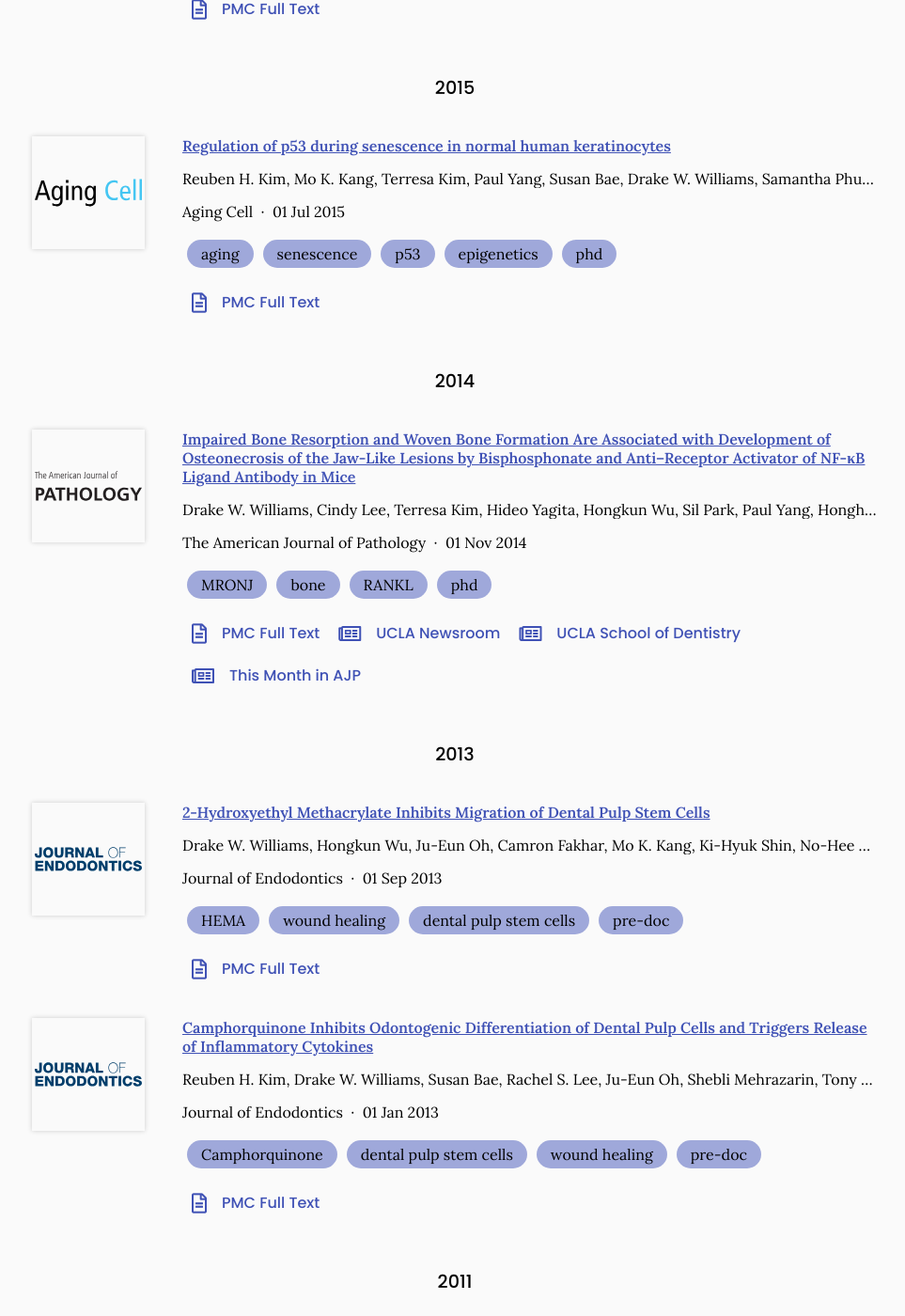
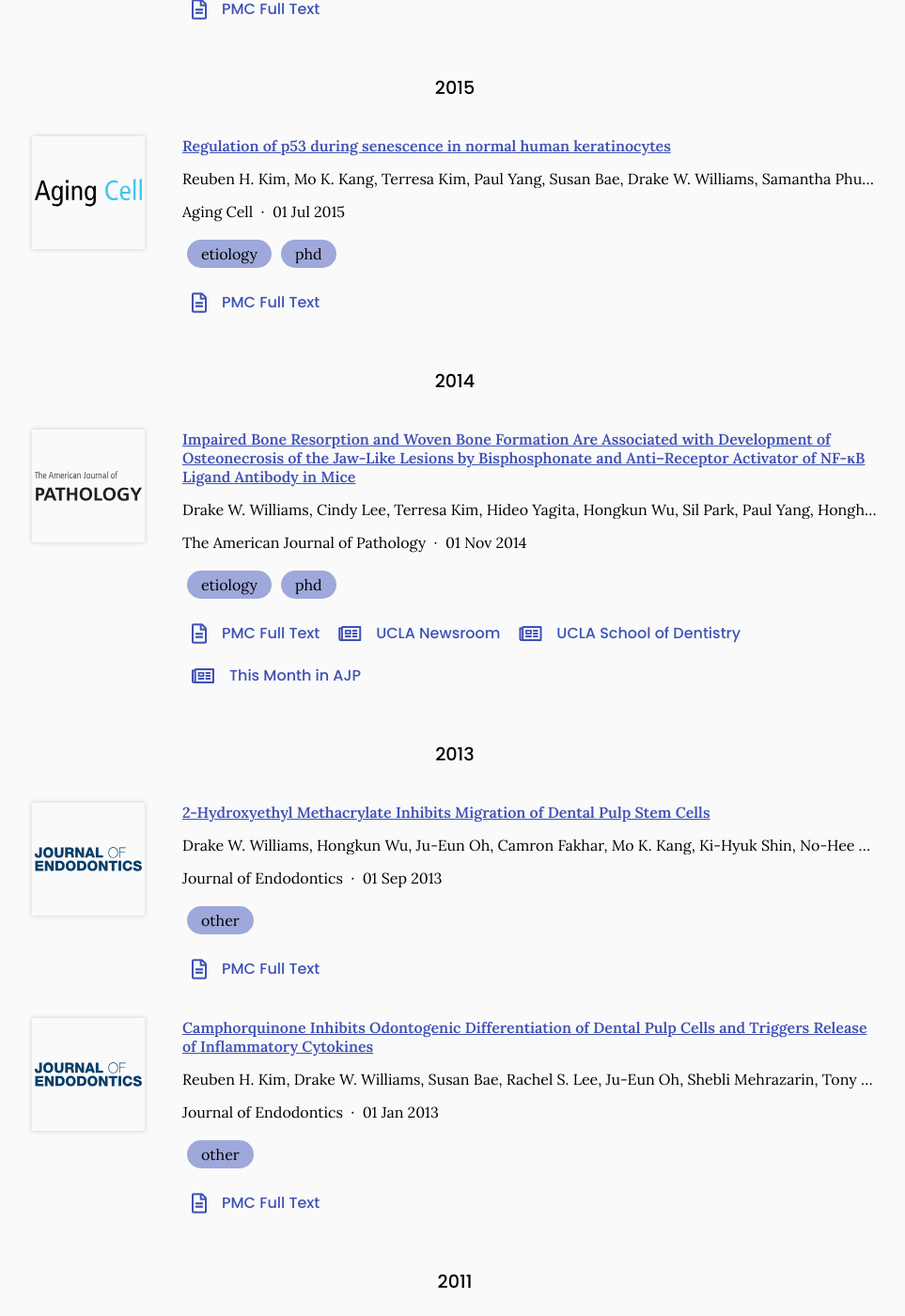
Before and after one commit to williamsdrake/williamsdrake.github.io, a Jekyll site: the page built from publications/index.md, in a window 1280 px wide and 1400 px high, scrolled down 3687 px. Shown: the whole window at 94% size, without its empty margins (156-1119 px from the left). Built offline with Jekyll 4.4.1, drawn with Linux system fonts in a browser that asks for light colours; nearby versions of some CDN libraries; some of the changed text lies outside the part shown.

Commit message:
Generate citations

```diff
--- a/_data/citations.yaml
+++ b/_data/citations.yaml
@@ -15,9 +15,7 @@
   date: '2022-05-22'
   link: https://doi.org/gp9tkn
   tags:
-  - MRONJ
-  - periodontitis
-  - bone
+  - inflammation
   - phd
   image: images/jbmr.svg
 - id: doi:10.1016/j.bbrc.2022.02.088
@@ -30,9 +28,7 @@
   date: '2022-05-21'
   link: https://doi.org/gp9tkp
   tags:
-  - extracellular vesicle
-  - damage
-  - IL36
+  - inflammation
   - phd
   image: images/bbrc.svg
 - id: doi:10.1038/s41368-022-00166-4
@@ -54,8 +50,7 @@
   date: '2022-03-22'
   link: https://doi.org/gps8wq
   tags:
-  - MRONJ
-  - microbiome
+  - inflammation
   - phd
   image: images/ijos.svg
   extra-links:
@@ -290,10 +285,7 @@
   link: https://doi.org/gntwvp
   image: images/jdr.svg
   tags:
-  - MRONJ
-  - microbiome
-  - periodontitis
-  - bone
+  - inflammation
   - phd
   extra-links:
   - type: preprint
@@ -365,10 +357,7 @@
   link: https://doi.org/gntwvq
   image: images/mra.svg
   tags:
-  - K mycobacteriophage
-  - sequencing
-  - resource
-  - pre-doc
+  - other
   extra-links:
   - type: preprint
     link: https://www.ncbi.nlm.nih.gov/pmc/articles/PMC6328665/
@@ -395,9 +384,7 @@
   link: https://doi.org/gntwvr
   image: images/ajp.svg
   tags:
-  - MRONJ
-  - periodontitis
-  - bone
+  - inflammation
   - phd
   extra-links:
   - type: preprint
@@ -426,10 +413,7 @@
   link: https://doi.org/f9n48q
   image: images/jbmr.svg
   tags:
-  - MRONJ
-  - IL36
-  - collagen
-  - bone
+  - etiology
   - phd
   extra-links:
   - type: preprint
@@ -453,10 +437,7 @@
   link: https://doi.org/gcbq4d
   image: images/agingCell.svg
   tags:
-  - aging
-  - senescence
-  - p53
-  - epigenetics
+  - etiology
   - phd
   extra-links:
   - type: preprint
@@ -485,9 +466,7 @@
   link: https://doi.org/gntwvs
   image: images/ajp.svg
   tags:
-  - MRONJ
-  - bone
-  - RANKL
+  - etiology
   - phd
   extra-links:
   - type: preprint
@@ -521,10 +500,7 @@
   link: https://doi.org/f49rtt
   image: images/joe.svg
   tags:
-  - HEMA
-  - wound healing
-  - dental pulp stem cells
-  - pre-doc
+  - other
   extra-links:
   - type: preprint
     link: https://www.ncbi.nlm.nih.gov/pmc/articles/PMC3771400/
@@ -548,10 +524,7 @@
   link: https://doi.org/f5k99m
   image: images/joe.svg
   tags:
-  - Camphorquinone
-  - dental pulp stem cells
-  - wound healing
-  - pre-doc
+  - other
   extra-links:
   - type: preprint
     link: https://www.ncbi.nlm.nih.gov/pmc/articles/PMC3770841/
@@ -575,10 +548,7 @@
   link: https://doi.org/bcszws
   image: images/jdr.svg
   tags:
-  - bisphosphonate
-  - senescence
-  - oral fibroblasts
-  - pre-doc
+  - other
   extra-links:
   - type: preprint
     link: https://www.ncbi.nlm.nih.gov/pmc/articles/PMC3144120/
```
